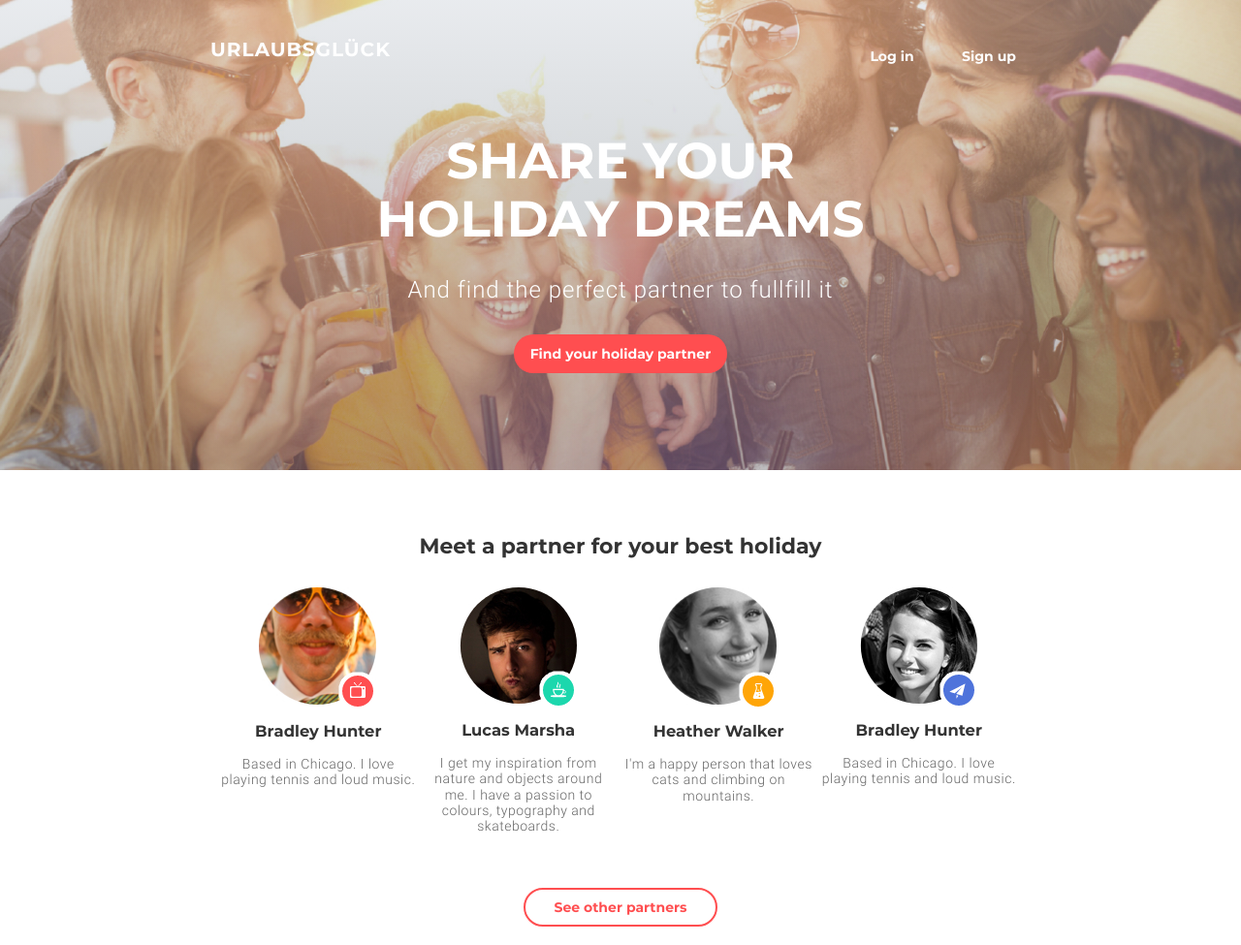
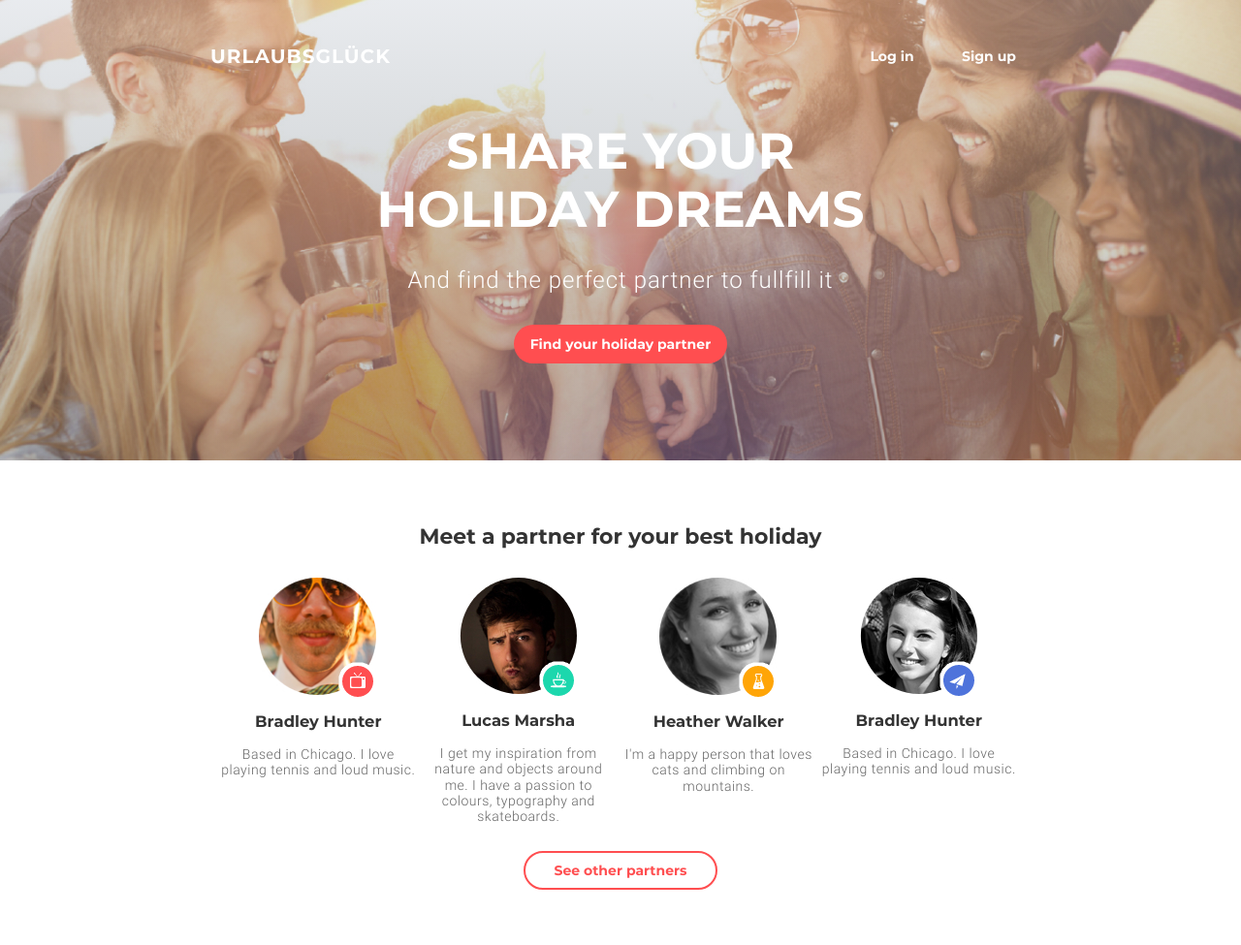
Before and after one commit to Aleksandr1505/goit-fe-course, a plain HTML site: page html-css/module-09/index.html in a window 1280 px wide. Shown: the whole page at 97% size. Drawn offline with Linux system fonts and the light colour scheme.

Commit message:
changed module-09

```diff
--- a/html-css/module-09/css/style.css
+++ b/html-css/module-09/css/style.css
@@ -83,19 +83,27 @@ img {
 
   .first-line p {
     margin: 0 auto;
+
+  }
+
+  .nav {
+    display: flex;
+    justify-content: center;
+    margin-bottom: 60px;
+  }
+
+
+  .logo {
+    display: block;
+    text-decoration: none;
+    color: #ffffff;
+    text-transform: uppercase;
     letter-spacing: 1px;
     color: #ffffff;
     font-family: Montserrat;
     font-size: 20px;
     font-weight: 700;
-    text-transform: uppercase;
     text-align: center;
-  }
-
-  .nav {
-    display: flex;
-    justify-content: center;
-    margin-bottom: 50px;
   }
 
   .button {
@@ -128,6 +136,7 @@ img {
     margin: 0 auto;
     margin-bottom: 14px;
   }
+
 
 .text p {
   width: 220px;
@@ -273,9 +282,14 @@ margin-bottom: 28px;
     margin-bottom: 10px;
   }
 
-  .first-line p {
-    margin: 0;
+  .text {
+    margin-top: 50px;
   }
+
+  .nav {
+    margin-bottom: 0px;
+  }
+
 
   .buttons {
     margin: 0;
@@ -315,6 +329,10 @@ margin-bottom: 28px;
     max-width: 240px;
   }
 
+  .item {
+    margin-bottom: 0px;
+    }
+
   .other {
     width: 200px;
   }
@@ -334,10 +352,6 @@ margin-bottom: 28px;
   font-size: 24px;
   width: 440px;
 }
-
-/* .people-list {
-  padding: 0;
-} */
 
 .description {
   letter-spacing: .5px;
--- a/html-css/module-09/index.html
+++ b/html-css/module-09/index.html
@@ -12,12 +12,12 @@
   <body>
   <header class="header">
       <div class="container container--width">
-        <div class="first-line row flex-md-row-reverse justify-content-md-between">
+        <div class="first-line row flex-md-row-reverse justify-content-md-between align-items-center">
           <nav class="nav col-12 col-md-3 justify-content-md-between">
             <button name="button" value="log-in" class="button">Log in</button>
             <button name="button" value="sign-up" class="button">Sign up</button>
           </nav>
-          <p class="col-12 col-md-3">URLAUBSGLÜCK</p>
+          <a href="#" class="logo col-12 col-md-3">URLAUBSGLÜCK</a>
         </div>
         <div class="text">
           <h1 class="title">Share your holiday dreams</h1>
```
